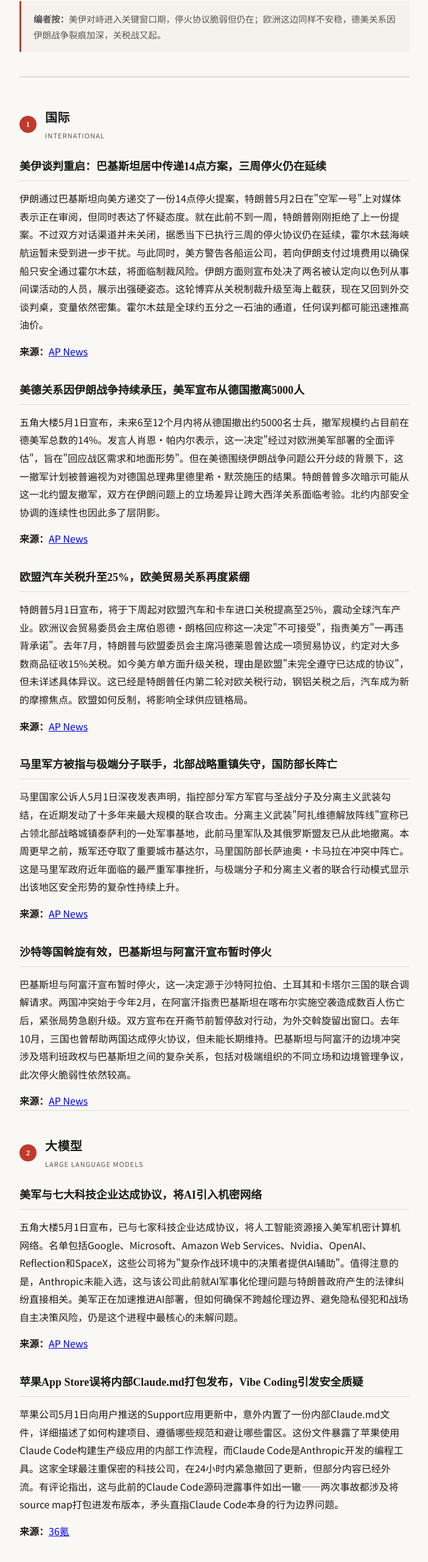
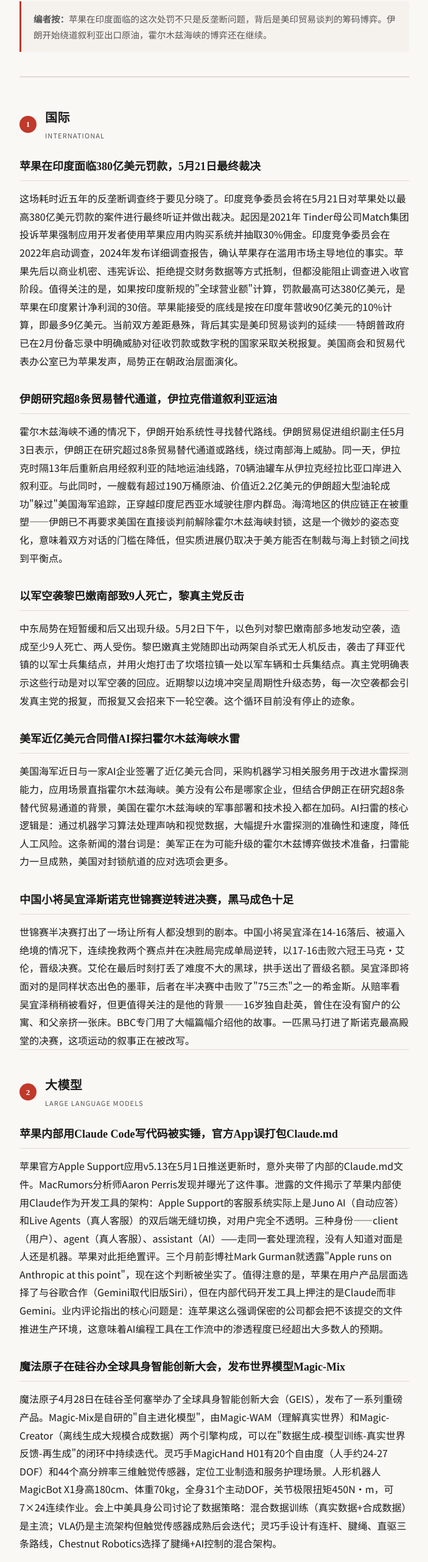
Before and after one commit to x-half/tyche, a Next.js app in the folder news-site/: page /articles/2026-05-03 in a window 1280 px wide. Shown: the part 227-2789 px from the top of the page at 61% size, without its empty margins (288-991 px from the left). Built offline with nearby package versions, Linux system fonts and the light colour scheme.

Commit message:
feat: 日报 2026-05-03

```diff
--- a/news-site/app/articles/2026-05-03/page.tsx
+++ b/news-site/app/articles/2026-05-03/page.tsx
@@ -2,10 +2,11 @@
 
 export const metadata: Metadata = {
   title: '📮 2026.05.03 · 国际・AI・Agent 日报',
-  description: '美伊谈判重启，三周停火协议仍在延续；美德裂痕加深，美军从德国撤离5000人；欧盟汽车关税升至25%，跨大西洋贸易紧张升温',
+  description: '印度对苹果380亿美元罚款裁决倒计时；伊朗绕道叙利亚出口原油；美军AI扫雷霍尔木兹；中国具身机器人规模化落地提速',
 }
 
 export default function ArticlePage() {
+  const weekDay = '周日'
   return (
     <>
       <header className="site-header">
@@ -18,11 +19,11 @@
         <section className="article-hero">
           <div className="article-eyebrow">
             <span className="article-date-badge">2026.05.03</span>
-            <span className="article-weekday">周日</span>
+            <span className="article-weekday">{weekDay}</span>
           </div>
           <h1>国际・AI・Agent 日报</h1>
           <div className="article-note">
-            <strong>编者按：</strong>美伊对峙进入关键窗口期，停火协议脆弱但仍在；欧洲这边同样不安稳，德美关系因伊朗战争裂痕加深，关税战又起。
+            <strong>编者按：</strong>苹果在印度面临的这次处罚不只是反垄断问题，背后是美印贸易谈判的筹码博弈。伊朗开始绕道叙利亚出口原油，霍尔木兹海峡的博弈还在继续。
           </div>
         </section>
 
@@ -37,33 +38,28 @@
           </div>
 
           <div className="article-sub">
-            <h3>美伊谈判重启：巴基斯坦居中传递14点方案，三周停火仍在延续</h3>
-            <p>伊朗通过巴基斯坦向美方递交了一份14点停火提案，特朗普5月2日在"空军一号"上对媒体表示正在审阅，但同时表达了怀疑态度。就在此前不到一周，特朗普刚刚拒绝了上一份提案。不过双方对话渠道并未关闭，据悉当下已执行三周的停火协议仍在延续，霍尔木兹海峡航运暂未受到进一步干扰。与此同时，美方警告各船运公司，若向伊朗支付过境费用以确保船只安全通过霍尔木兹，将面临制裁风险。伊朗方面则宣布处决了两名被认定向以色列从事间谍活动的人员，展示出强硬姿态。这轮博弈从关税制裁升级至海上截获，现在又回到外交谈判桌，变量依然密集。霍尔木兹是全球约五分之一石油的通道，任何误判都可能迅速推高油价。</p>
-            <p><strong>来源：</strong><a href="https://apnews.com/article/iran-us-war-ceasefire-negotiations-strait-9317c11e51ba8dfa527b424f931fe04b" target="_blank">AP News</a></p>
+            <h3>苹果在印度面临380亿美元罚款，5月21日最终裁决</h3>
+            <p>这场耗时近五年的反垄断调查终于要见分晓了。印度竞争委员会将在5月21日对苹果处以最高380亿美元罚款的案件进行最终听证并做出裁决。起因是2021年 Tinder母公司Match集团投诉苹果强制应用开发者使用苹果应用内购买系统并抽取30%佣金。印度竞争委员会在2022年启动调查，2024年发布详细调查报告，确认苹果存在滥用市场主导地位的事实。苹果先后以商业机密、违宪诉讼、拒绝提交财务数据等方式抵制，但都没能阻止调查进入收官阶段。值得关注的是，如果按印度新规的"全球营业额"计算，罚款最高可达380亿美元，是苹果在印度累计净利润的30倍。苹果能接受的底线是按在印度年营收90亿美元的10%计算，即最多9亿美元。当前双方差距悬殊，背后其实是美印贸易谈判的延续——特朗普政府已在2月份备忘录中明确威胁对征收罚款或数字税的国家采取关税报复。美国商会和贸易代表办公室已为苹果发声，局势正在朝政治层面演化。</p>
           </div>
 
           <div className="article-sub">
-            <h3>美德关系因伊朗战争持续承压，美军宣布从德国撤离5000人</h3>
-            <p>五角大楼5月1日宣布，未来6至12个月内将从德国撤出约5000名士兵，撤军规模约占目前在德美军总数的14%。发言人肖恩·帕内尔表示，这一决定"经过对欧洲美军部署的全面评估"，旨在"回应战区需求和地面形势"。但在美德围绕伊朗战争问题公开分歧的背景下，这一撤军计划被普遍视为对德国总理弗里德里希·默茨施压的结果。特朗普曾多次暗示可能从这一北约盟友撤军，双方在伊朗问题上的立场差异让跨大西洋关系面临考验。北约内部安全协调的连续性也因此多了层阴影。</p>
-            <p><strong>来源：</strong><a href="https://apnews.com/article/trump-merz-germany-troops-withdrawal-nato-d37af7bcd1a97e265f3b3afd8aa65142" target="_blank">AP News</a></p>
+            <h3>伊朗研究超8条贸易替代通道，伊拉克借道叙利亚运油</h3>
+            <p>霍尔木兹海峡不通的情况下，伊朗开始系统性寻找替代路线。伊朗贸易促进组织副主任5月3日表示，伊朗正在研究超过8条贸易替代通道或路线，绕过南部海上威胁。同一天，伊拉克时隔13年后重新启用经叙利亚的陆地运油线路，70辆油罐车从伊拉克经拉比亚口岸进入叙利亚。与此同时，一艘载有超过190万桶原油、价值近2.2亿美元的伊朗超大型油轮成功"躲过"美国海军追踪，正穿越印度尼西亚水域驶往廖内群岛。海湾地区的供应链正在被重塑——伊朗已不再要求美国在直接谈判前解除霍尔木兹海峡封锁，这是一个微妙的姿态变化，意味着双方对话的门槛在降低，但实质进展仍取决于美方能否在制裁与海上封锁之间找到平衡点。</p>
           </div>
 
           <div className="article-sub">
-            <h3>欧盟汽车关税升至25%，欧美贸易关系再度紧绷</h3>
-            <p>特朗普5月1日宣布，将于下周起对欧盟汽车和卡车进口关税提高至25%，震动全球汽车产业。欧洲议会贸易委员会主席伯恩德·朗格回应称这一决定"不可接受"，指责美方"一再违背承诺"。去年7月，特朗普与欧盟委员会主席冯德莱恩曾达成一项贸易协议，约定对大多数商品征收15%关税。如今美方单方面升级关税，理由是欧盟"未完全遵守已达成的协议"，但未详述具体异议。这已经是特朗普任内第二轮对欧关税行动，钢铝关税之后，汽车成为新的摩擦焦点。欧盟如何反制，将影响全球供应链格局。</p>
-            <p><strong>来源：</strong><a href="https://apnews.com/article/trump-tariffs-eu-autos-trade-800e6ed469b73cd4c144edb65e40ba72" target="_blank">AP News</a></p>
+            <h3>以军空袭黎巴嫩南部致9人死亡，黎真主党反击</h3>
+            <p>中东局势在短暂缓和后又出现升级。5月2日下午，以色列对黎巴嫩南部多地发动空袭，造成至少9人死亡、两人受伤。黎巴嫩真主党随即出动两架自杀式无人机反击，袭击了拜亚代镇的以军士兵集结点，并用火炮打击了坎塔拉镇一处以军车辆和士兵集结点。真主党明确表示这些行动是对以军空袭的回应。近期黎以边境冲突呈周期性升级态势，每一次空袭都会引发真主党的报复，而报复又会招来下一轮空袭。这个循环目前没有停止的迹象。</p>
           </div>
 
           <div className="article-sub">
-            <h3>马里军方被指与极端分子联手，北部战略重镇失守，国防部长阵亡</h3>
-            <p>马里国家公诉人5月1日深夜发表声明，指控部分军方军官与圣战分子及分离主义武装勾结，在近期发动了十多年来最大规模的联合攻击。分离主义武装"阿扎维德解放阵线"宣称已占领北部战略城镇泰萨利的一处军事基地，此前马里军队及其俄罗斯盟友已从此地撤离。本周更早之前，叛军还夺取了重要城市基达尔，马里国防部长萨迪奥·卡马拉在冲突中阵亡。这是马里军政府近年面临的最严重军事挫折，与极端分子和分离主义者的联合行动模式显示出该地区安全形势的复杂性持续上升。</p>
-            <p><strong>来源：</strong><a href="https://apnews.com/article/rebels-mali-capture-tessalit-azawad-liberation-front-ad322075647daeda4332d71e1a102631" target="_blank">AP News</a></p>
+            <h3>美军近亿美元合同借AI探扫霍尔木兹海峡水雷</h3>
+            <p>美国海军近日与一家AI企业签署了近亿美元合同，采购机器学习相关服务用于改进水雷探测能力，应用场景直指霍尔木兹海峡。美方没有公布是哪家企业，但结合伊朗正在研究超8条替代贸易通道的背景，美国在霍尔木兹海峡的军事部署和技术投入都在加码。AI扫雷的核心逻辑是：通过机器学习算法处理声呐和视觉数据，大幅提升水雷探测的准确性和速度，降低人工风险。这条新闻的潜台词是：美军正在为可能升级的霍尔木兹博弈做技术准备，扫雷能力一旦成熟，美国对封锁航道的应对选项会更多。</p>
           </div>
 
           <div className="article-sub">
-            <h3>沙特等国斡旋有效，巴基斯坦与阿富汗宣布暂时停火</h3>
-            <p>巴基斯坦与阿富汗宣布暂时停火，这一决定源于沙特阿拉伯、土耳其和卡塔尔三国的联合调解请求。两国冲突始于今年2月，在阿富汗指责巴基斯坦在喀布尔实施空袭造成数百人伤亡后，紧张局势急剧升级。双方宣布在开斋节前暂停敌对行动，为外交斡旋留出窗口。去年10月，三国也曾帮助两国达成停火协议，但未能长期维持。巴基斯坦与阿富汗的边境冲突涉及塔利班政权与巴基斯坦之间的复杂关系，包括对极端组织的不同立场和边境管理争议，此次停火脆弱性依然较高。</p>
-            <p><strong>来源：</strong><a href="https://apnews.com/article/afghanistan-pakistan-hospital-drug-rehabilitation-airstrike-funeral-c457ea4cffb45299ab9967543610b4fe" target="_blank">AP News</a></p>
+            <h3>中国小将吴宜泽斯诺克世锦赛逆转进决赛，黑马成色十足</h3>
+            <p>世锦赛半决赛打出了一场让所有人都没想到的剧本。中国小将吴宜泽在14-16落后、被逼入绝境的情况下，连续挽救两个赛点并在决胜局完成单局逆转，以17-16击败六冠王马克·艾伦，晋级决赛。艾伦在最后时刻打丢了难度不大的黑球，拱手送出了晋级名额。吴宜泽即将面对的是同样状态出色的墨菲，后者在半决赛中击败了"75三杰"之一的希金斯。从赔率看吴宜泽稍稍被看好，但更值得关注的是他的背景——16岁独自赴英，曾住在没有窗户的公寓、和父亲挤一张床。BBC专门用了大幅篇幅介绍他的故事。一匹黑马打进了斯诺克最高殿堂的决赛，这项运动的叙事正在被改写。</p>
           </div>
         </section>
 
@@ -78,21 +74,18 @@
           </div>
 
           <div className="article-sub">
-            <h3>美军与七大科技企业达成协议，将AI引入机密网络</h3>
-            <p>五角大楼5月1日宣布，已与七家科技企业达成协议，将人工智能资源接入美军机密计算机网络。名单包括Google、Microsoft、Amazon Web Services、Nvidia、OpenAI、Reflection和SpaceX，这些公司将为"复杂作战环境中的决策者提供AI辅助"。值得注意的是，Anthropic未能入选，这与该公司此前就AI军事化伦理问题与特朗普政府产生的法律纠纷直接相关。美军正在加速推进AI部署，但如何确保不跨越伦理边界、避免隐私侵犯和战场自主决策风险，仍是这个进程中最核心的未解问题。</p>
-            <p><strong>来源：</strong><a href="https://apnews.com/article/pentagon-artificial-intelligence-military-classified-systems-war-060cecf836c4cebcf012a3ceb5333f2c" target="_blank">AP News</a></p>
+            <h3>苹果内部用Claude Code写代码被实锤，官方App误打包Claude.md</h3>
+            <p>苹果官方Apple Support应用v5.13在5月1日推送更新时，意外夹带了内部的Claude.md文件。MacRumors分析师Aaron Perris发现并曝光了这件事。泄露的文件揭示了苹果内部使用Claude作为开发工具的架构：Apple Support的客服系统实际上是Juno AI（自动应答）和Live Agents（真人客服）的双后端无缝切换，对用户完全不透明。三种身份——client（用户）、agent（真人客服）、assistant（AI）——走同一套处理流程，没有人知道对面是人还是机器。苹果对此拒绝置评。三个月前彭博社Mark Gurman就透露"Apple runs on Anthropic at this point"，现在这个判断被坐实了。值得注意的是，苹果在用户产品层面选择了与谷歌合作（Gemini取代旧版Siri），但在内部代码开发工具上押注的是Claude而非Gemini。业内评论指出的核心问题是：连苹果这么强调保密的公司都会把不该提交的文件推进生产环境，这意味着AI编程工具在工作流中的渗透程度已经超出大多数人的预期。</p>
           </div>
 
           <div className="article-sub">
-            <h3>苹果App Store误将内部Claude.md打包发布，Vibe Coding引发安全质疑</h3>
-            <p>苹果公司5月1日向用户推送的Support应用更新中，意外内置了一份内部Claude.md文件，详细描述了如何构建项目、遵循哪些规范和避让哪些雷区。这份文件暴露了苹果使用Claude Code构建生产级应用的内部工作流程，而Claude Code是Anthropic开发的编程工具。这家全球最注重保密的科技公司，在24小时内紧急撤回了更新，但部分内容已经外流。有评论指出，这与此前的Claude Code源码泄露事件如出一辙——两次事故都涉及将source map打包进发布版本，矛头直指Claude Code本身的行为边界问题。</p>
-            <p><strong>来源：</strong><a href="https://36kr.com/p/3791662444911617" target="_blank">36氪</a></p>
+            <h3>魔法原子在硅谷办全球具身智能创新大会，发布世界模型Magic-Mix</h3>
+            <p>魔法原子4月28日在硅谷圣何塞举办了全球具身智能创新大会（GEIS），发布了一系列重磅产品。Magic-Mix是自研的"自主进化模型"，由Magic-WAM（理解真实世界）和Magic-Creator（离线生成大规模合成数据）两个引擎构成，可以在"数据生成-模型训练-真实世界反馈-再生成"的闭环中持续迭代。灵巧手MagicHand H01有20个自由度（人手约24-27 DOF）和44个高分辨率三维触觉传感器，定位工业制造和服务护理场景。人形机器人MagicBot X1身高180cm、体重70kg，全身31个主动DOF，关节极限扭矩450N·m，可7×24连续作业。会上中美具身公司讨论了数据策略：混合数据训练（真实数据+合成数据）是主流；VLA仍是主流架构但触觉传感器成熟后会迭代；灵巧手设计有连杆、腱绳、直驱三条路线，Chestnut Robotics选择了腱绳+AI控制的混合架构。</p>
           </div>
 
           <div className="article-sub">
-            <h3>中国具身智能公司扎堆出海，中美从业者在硅谷同台对话</h3>
-            <p>来自中国和美国的具身智能（Physical AI）公司近期在硅谷进行了一场闭门交流，核心议题围绕四个字：规模化落地。与往年不同，2026年各家的产线进度、招股书数据和实际出货量都已进入可对照的阶段。智元机器人4月宣布第1万台机器人量产下线，从5000台到1万台仅用了三个多月；宇树科技也在推进IPO招股。中国的具身公司正在用不同的路径尝试进入国际市场，与美国同行之间的竞合关系正在深化。这场对话的实际结论尚待观察，但行业已经从讲故事阶段进入了拼产能阶段。</p>
-            <p><strong>来源：</strong><a href="https://36kr.com/p/3792155815304450" target="_blank">36氪</a></p>
+            <h3>智元机器人第1万台量产下线，宇树科技披露IPO招股书</h3>
+            <p>2026年4月，具身智能行业密集公布商业化里程碑。智元机器人宣布第1万台机器人量产下线，从5000台到10000台只用了三个多月。宇树科技的IPO招股书也揭示了激进的商业化数据：2025年营收17.07亿元，出货量超过5500台，海外营收占总营收50%以上。魔法原子更是提出2036年实现140亿美元营收的激进目标。数字竞速的背后是"低价、高性能"的中国机器人在全球的扩张策略。规模化落地成为今年具身公司的共同主题，机器人从"单一功能设备"向"多任务通用平台"演进的速度在加快。</p>
           </div>
         </section>
 
@@ -107,15 +100,13 @@
           </div>
 
           <div className="article-sub">
-            <h3>本田宣布追加投资美国自动驾驶AI初创公司helm.ai</h3>
-            <p>总部位于硅谷的自动驾驶AI软件初创公司helm.ai在社交媒体宣布，本田已与其达成追加投资的协议，所筹资金将用于推进2027年及以后推出的下一代端到端（E2E）自动驾驶和ADAS系统。本田称这笔投资源于双方此前的合作基础，希望借助helm.ai在端到端自动驾驶技术上的积累加速产品落地。helm.ai专注的端到端模型是近年来自动驾驶赛道的主流方向，不依赖高精地图、强调实时感知与决策的整合能力。本田在电动化转型上一直相对保守，此次对AI驾驶领域的加码透露出其想在下一代出行领域重新建立存在感的意图。</p>
-            <p><strong>来源：</strong><a href="https://36kr.com/newsflashes/3792810419543301" target="_blank">36氪</a></p>
+            <h3>美军AI扫雷合同落地，霍尔木兹海峡成AI军事应用试验场</h3>
+            <p>美国海军与AI企业签署的近亿美元扫雷合同，目标是借助机器学习改进水雷探测能力，应用场景包括霍尔木兹海峡。这不是概念性的研究，而是有明确作战场景的合同。AI扫雷的核心在于：传统声呐识别依赖人工经验，漏检率和误报率居高不下，而机器学习可以在海量历史数据中找出水雷的声学特征规律，大幅提升探测效率。对美军而言，扫雷能力提升意味着封锁航道的应对选项增加。伊朗同日宣布研究超8条替代通道，两条新闻放在一起来看：伊朗在想办法绕开霍尔木兹，美军在想办法控制霍尔木兹，AI成了两边博弈的新变量。</p>
           </div>
 
           <div className="article-sub">
-            <h3>比尔·阿克曼向环球音乐发出640亿美元收购要约，周杰伦等顶流版权去向成焦点</h3>
-            <p>华尔街大佬比尔·阿克曼旗下的潘兴广场资本正式向环球音乐（UMG）发出收购要约，以现金加股票的方式进行交易，估值约640亿美元。环球音乐是全球最大音乐唱片公司，周杰伦、陈奕迅、泰勒·斯威夫特、贾斯汀·比伯、防弹少年团等顶级艺人版权均在其麾下。阿克曼以精准选股和积极股东行动闻名，曾在疫情前做空赚了40亿美元，被称为电视剧《亿万》的原型人物。他一直有意将潘兴广场打造为对标伯克希尔的上市投资平台，此次收购是这一战略的最新动作。消息公布后，UMG股价波动明显，但最终收购能否落地，还取决于UMG董事会的态度和监管审批。</p>
-            <p><strong>来源：</strong><a href="https://36kr.com/p/3791838183234816" target="_blank">36氪</a></p>
+            <h3>具身智能规模化落地加速，中国机器人出海势头强劲</h3>
+            <p>具身智能的2026年主题词是"规模化落地"。智元机器人第1万台量产下线、宇树科技冲刺IPO、魔法原子提出140亿美元营收目标——数字背后是同一条逻辑：机器人必须跑通工厂，才能证明商业化逻辑成立。宇树科技的海外营收占比超过50%，说明中国机器人已经在全球市场建立了竞争位置。与会硅谷公司透露，亚马逊前沿AI与机器人研究院科学家认为VLA之所以流行，是因为触觉传感器还在初级阶段，视觉是当前最成熟的感知系统。未来触觉传感器成熟后，算法架构会随之迭代。现在的领跑者未必是最终赢家。</p>
           </div>
         </section>
 
@@ -123,12 +114,39 @@
         <div className="summary-block">
           <h2>一句话总结</h2>
           <ul>
-            <li>美伊通过巴基斯坦恢复谈判通道，三周停火协议脆弱延续，霍尔木兹航运暂未受进一步干扰</li>
-            <li>美德关系因伊朗战争裂痕加深，美军撤离德国5000人，北约内部协调面临新考验</li>
-            <li>欧美汽车关税升至25%，贸易摩擦从钢铝延伸至汽车制造，欧洲供应链承压</li>
-            <li>美军与Google、微软、英伟达等七家科技企业达成协议，将AI引入机密作战网络，Anthropic缺席</li>
-            <li>苹果误将Claude.md打包进App Store，暴露内部使用Claude Code构建生产应用，安全边界引关注</li>
+            <li>苹果印度天价罚单背后是美印贸易谈判筹码博弈，霍尔木兹海峡牵动全球能源供应链</li>
+            <li>苹果用Claude做内部开发工具被实锤，AI编程工具渗透程度超出预期</li>
+            <li>具身智能商业化竞速，智元万台量产、宇树科技冲刺IPO，中国机器人出海强势</li>
           </ul>
+        </div>
+
+        {/* 历史上的今天 */}
+        <div style={{ marginTop: '24px', padding: '20px', background: '#faf9f7', borderRadius: '12px', border: '1px solid #eee' }}>
+          <div style={{ fontSize: '13px', color: '#e87a9f', fontWeight: 600, marginBottom: '12px', letterSpacing: '0.5px' }}>
+            📜 历史上的今天
+          </div>
+          <div style={{ display: 'flex', flexDirection: 'column', gap: '10px' }}>
+            <div style={{ display: 'flex', gap: '10px', fontSize: '14px', lineHeight: '1.6' }}>
+              <span style={{ color: '#c9996b', fontWeight: 600, flexShrink: 0 }}>2024</span>
+              <span style={{ color: '#555' }}>嫦娥六号探测器由长征五号遥八运载火箭在中国文昌航天发射场成功发射</span>
+            </div>
+            <div style={{ display: 'flex', gap: '10px', fontSize: '14px', lineHeight: '1.6' }}>
+              <span style={{ color: '#c9996b', fontWeight: 600, flexShrink: 0 }}>1979</span>
+              <span style={{ color: '#555' }}>撒切尔夫人成为英国首位女首相，开启英国政治新篇章</span>
+            </div>
+            <div style={{ display: 'flex', gap: '10px', fontSize: '14px', lineHeight: '1.6' }}>
+              <span style={{ color: '#c9996b', fontWeight: 600, flexShrink: 0 }}>1868</span>
+              <span style={{ color: '#555' }}>德川庆喜向忠于天皇的军队交出江户城，日本幕府统治时代结束</span>
+            </div>
+            <div style={{ display: 'flex', gap: '10px', fontSize: '14px', lineHeight: '1.6' }}>
+              <span style={{ color: '#c9996b', fontWeight: 600, flexShrink: 0 }}>1791</span>
+              <span style={{ color: '#555' }}>波兰议会通过《五·三宪法》，在欧洲宪政史上具有里程碑意义</span>
+            </div>
+            <div style={{ display: 'flex', gap: '10px', fontSize: '14px', lineHeight: '1.6' }}>
+              <span style={{ color: '#c9996b', fontWeight: 600, flexShrink: 0 }}>1492</span>
+              <span style={{ color: '#555' }}>哥伦布发现牙买加，开启了加勒比海地区被欧洲殖民的历史</span>
+            </div>
+          </div>
         </div>
 
         <footer className="article-footer">
```
Also changed, not shown: 1 other file (tests, documents, lock files or other folders).
